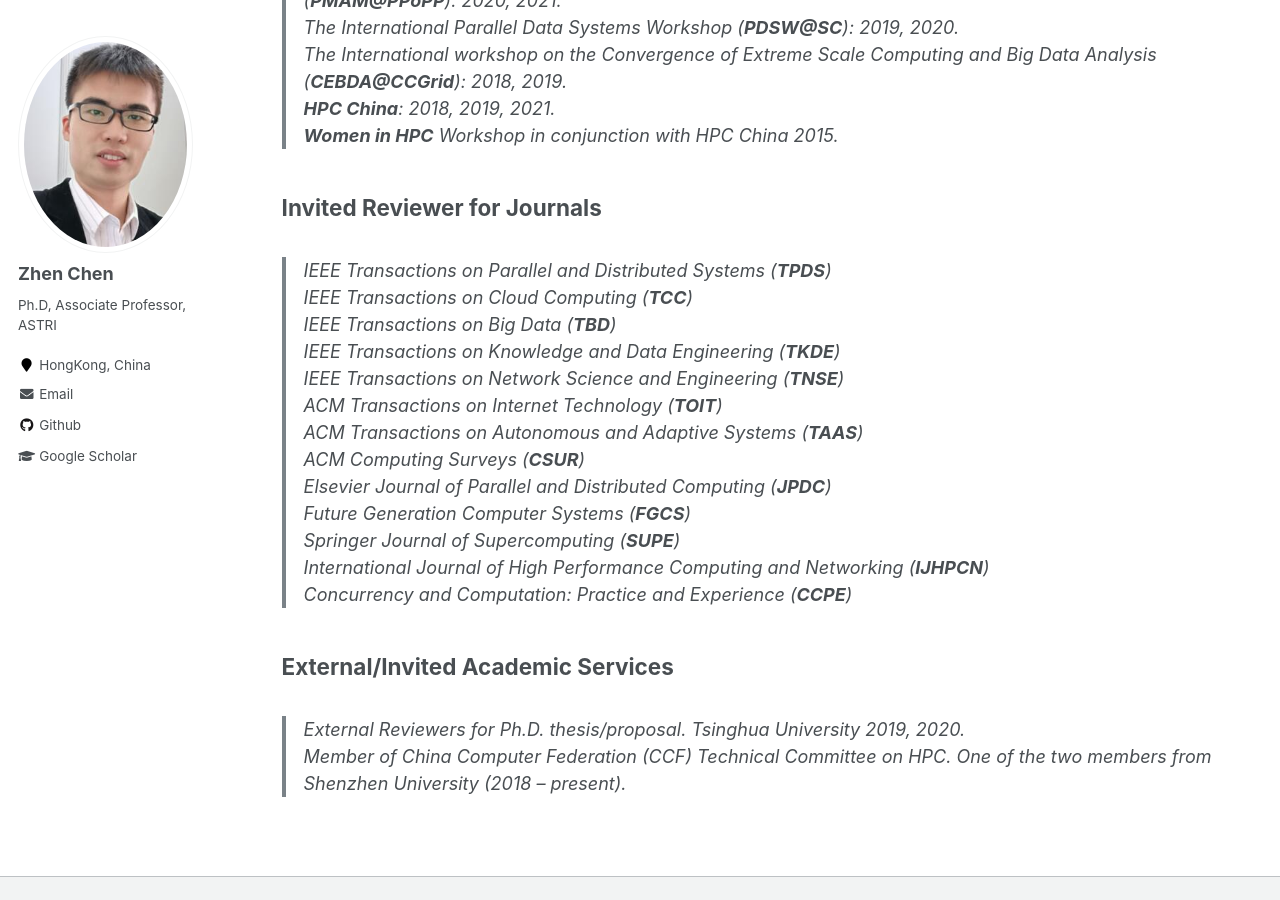
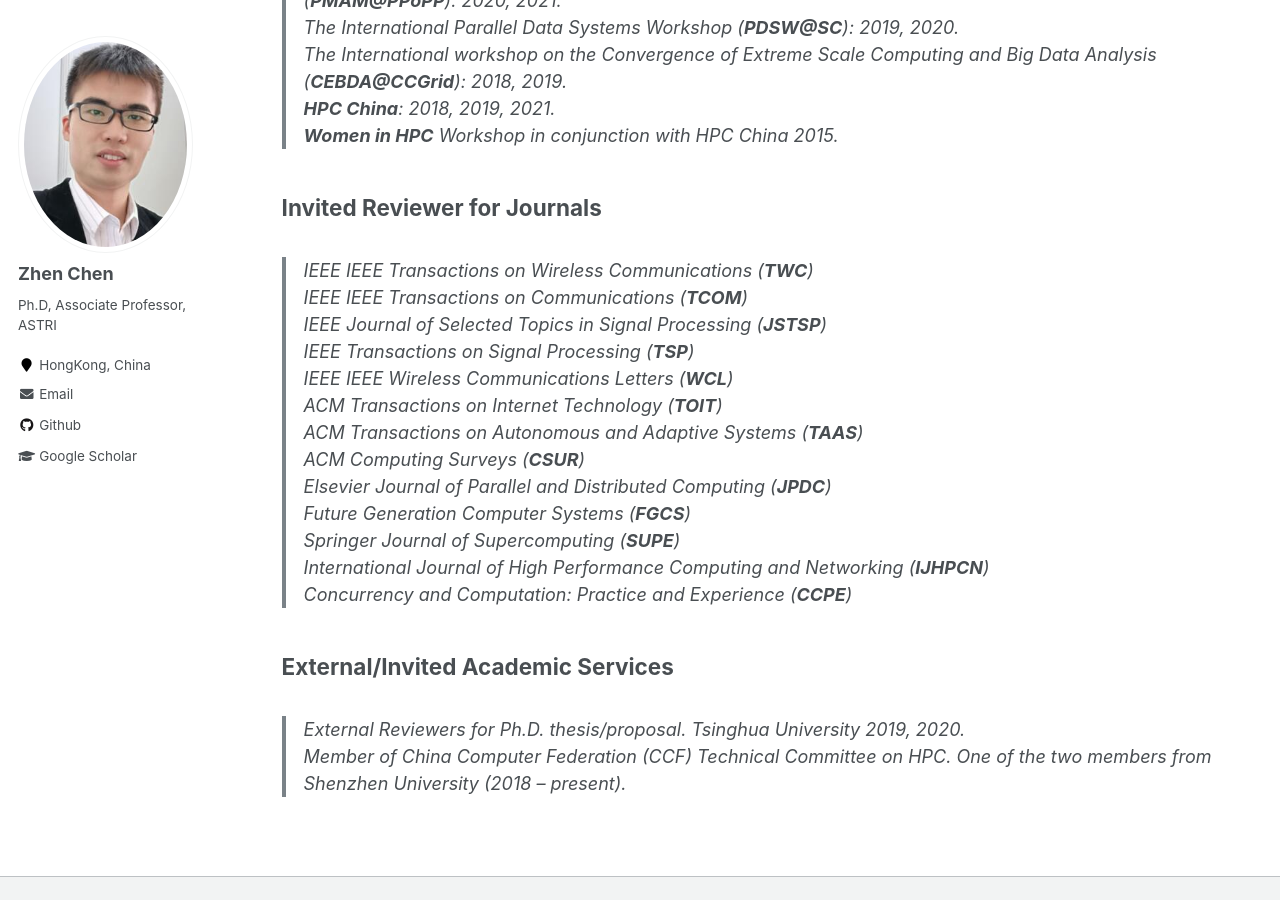
Before and after one commit to baile035/chenz_CV, a Jekyll site: the page built from _pages/service.md, in a window 1280 px wide and 900 px high, scrolled down 1689 px. Built offline with Jekyll 4.4.1, drawn with Linux system fonts in a browser that asks for light colours; some of the changed text lies outside the part shown.

Commit message:
Update service.md

```diff
--- a/_pages/service.md
+++ b/_pages/service.md
@@ -61,11 +61,11 @@ The International workshop on the Convergence of Extreme Scale Computing and Big
 Invited Reviewer for Journals
 -----------
 
-> IEEE Transactions on Parallel and Distributed Systems (**TPDS**)<br>
-IEEE Transactions on Cloud Computing (**TCC**)<br>
-IEEE Transactions on Big Data (**TBD**)<br>
-IEEE Transactions on Knowledge and Data Engineering (**TKDE**)<br>
-IEEE Transactions on Network Science and Engineering (**TNSE**)<br>
+> IEEE IEEE Transactions on Wireless Communications (**TWC**)<br>
+IEEE IEEE Transactions on Communications (**TCOM**)<br>
+IEEE Journal of Selected Topics in Signal Processing (**JSTSP**)<br>
+IEEE Transactions on Signal Processing (**TSP**)<br>
+IEEE IEEE Wireless Communications Letters (**WCL**)<br>
 ACM Transactions on Internet Technology (**TOIT**)<br>
 ACM Transactions on Autonomous and Adaptive Systems (**TAAS**)<br>
 ACM Computing Surveys (**CSUR**)<br>
```
Also changed, not shown: other parts of _pages/service.md (+1 -1 lines).
